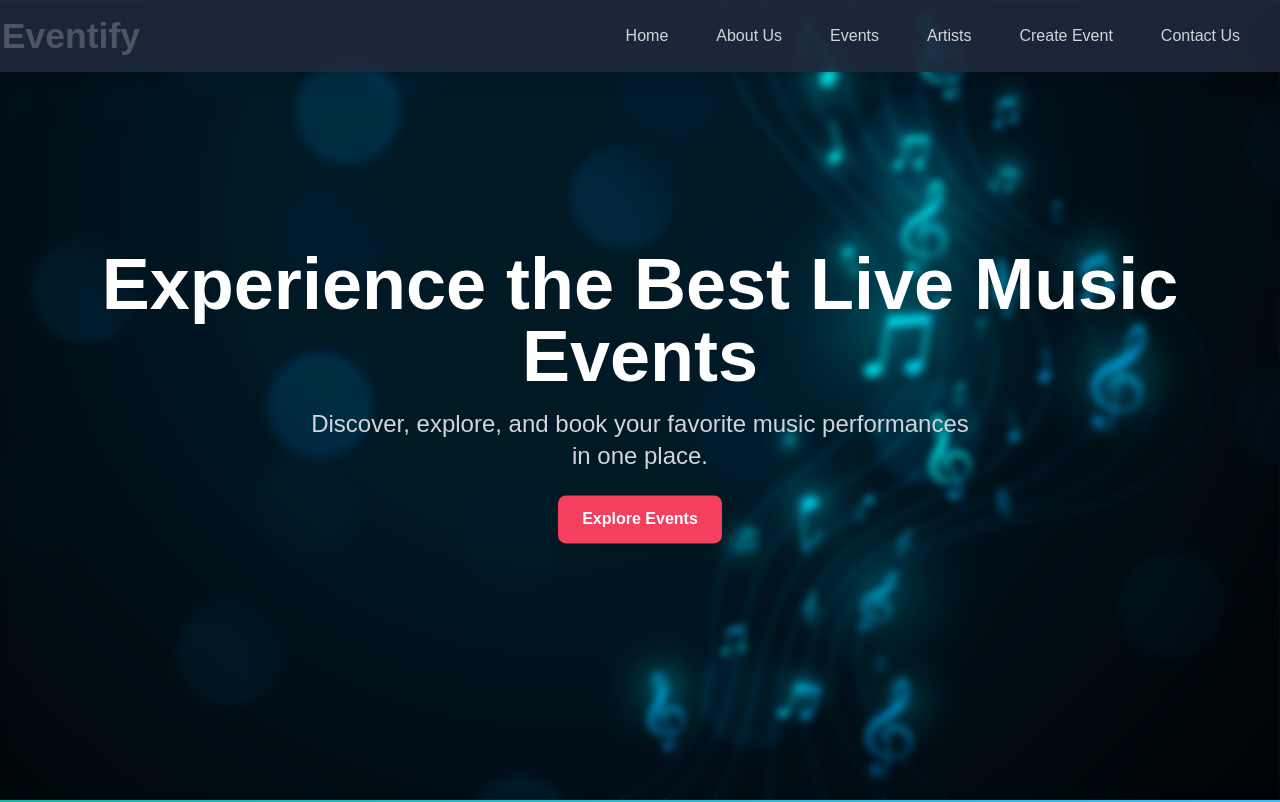
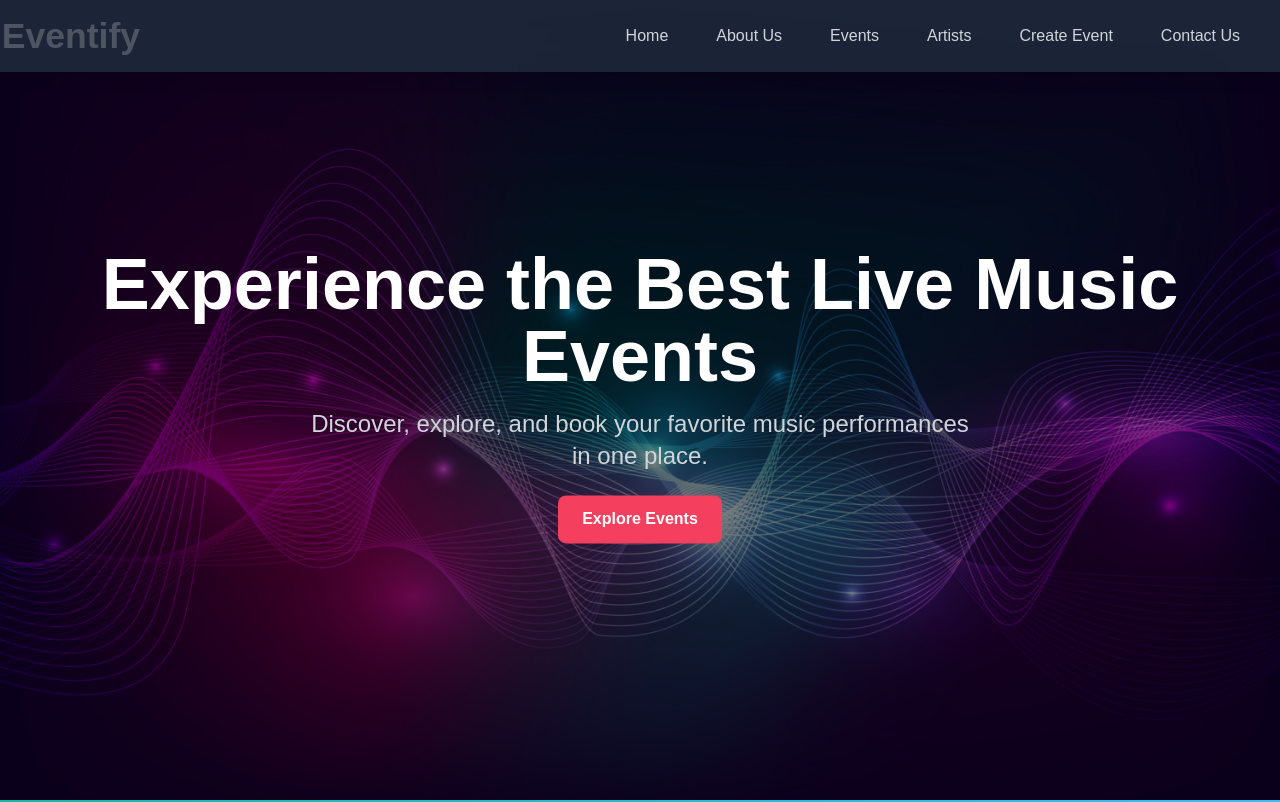
Before and after one commit to Vikash-Bachhety/Eventify-next, a Next.js app: page / in a window 1280 px wide. Shown: the top 802 px of the page. Built offline with nearby package versions, Linux system fonts and the light colour scheme; no server answers; the database is empty.

Commit message:
fix contact page background issue

```diff
--- a/src/app/page.jsx
+++ b/src/app/page.jsx
@@ -15,7 +15,7 @@ export default function Home() {
 
   return (
     <>
-<div className="relative w-full h-screen overflow-hidden bg-cover bg-right" style={{ backgroundImage: 'url(/bg.jpg)' }}>
+<div className="relative w-full h-screen overflow-hidden bg-cover bg-right" style={{ backgroundImage: 'url(/bg1.jpg)' }}>
 
         {/* Background Video */}
         {/* <iframe
@@ -27,7 +27,7 @@ export default function Home() {
 
 
         {/* Overlay Effect */}
-        <div className="absolute top-0 left-0 w-full h-full bg-black/10 backdrop-blur-sm"></div>
+        <div className="absolute top-0 left-0 w-full h-full bg-black/50"></div>
 
         {/* Content */}
         <div className="relative z-10 flex flex-col items-center justify-center text-center h-full">
```
Also changed, not shown: public/bg1.jpg (added).
